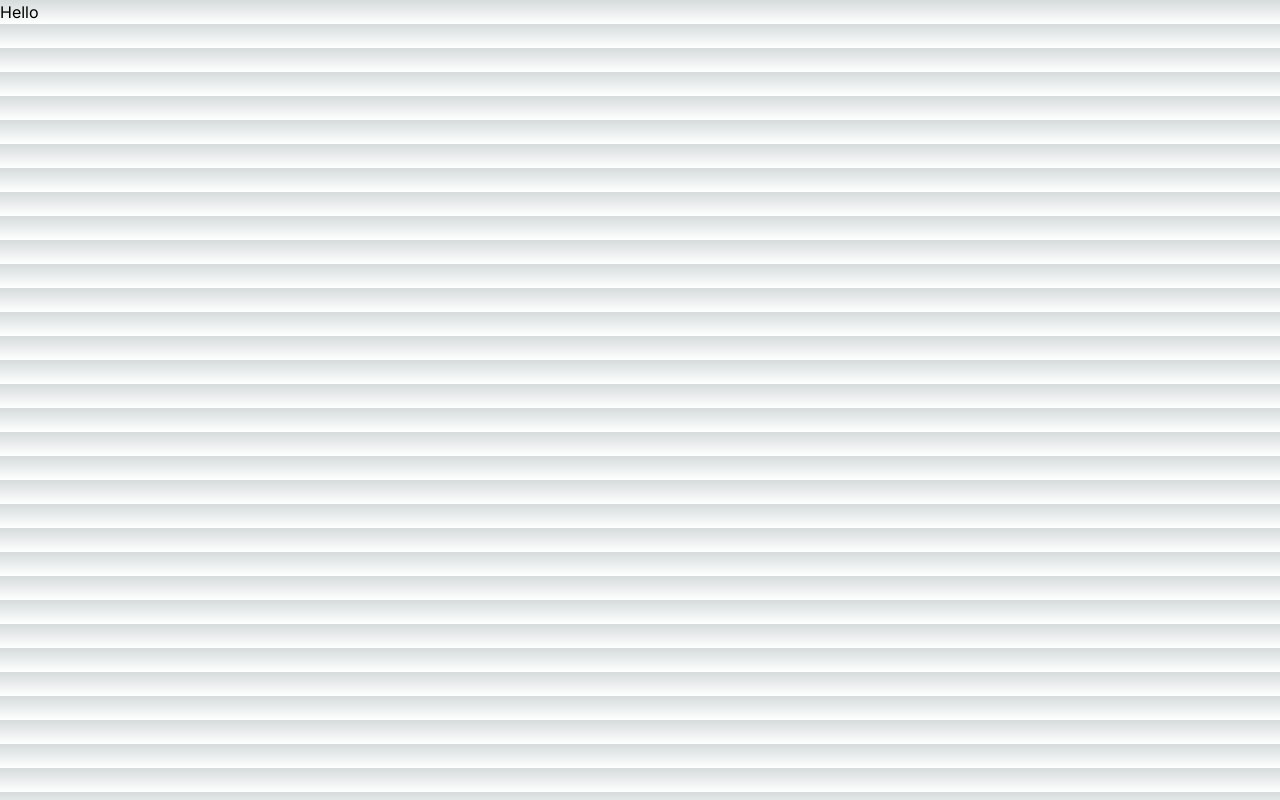
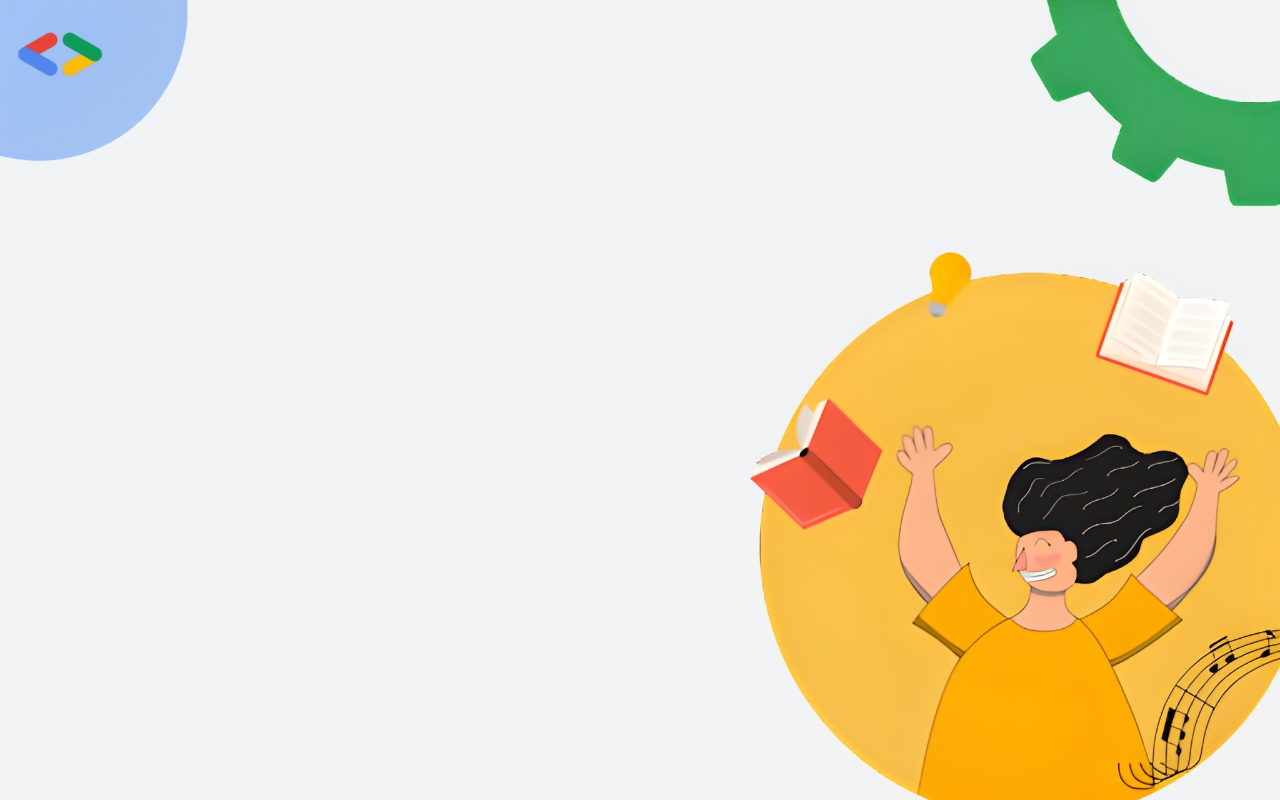
Before and after one commit to SahilShameerDev/scholarship_website_gdsc, a Next.js app: page / in a window 1280 px wide. Built offline with nearby package versions, Linux system fonts and the light colour scheme.

Commit message:
hero image and logo added

```diff
--- a/app/globals.css
+++ b/app/globals.css
@@ -8,20 +8,8 @@
   --background-end-rgb: 255, 255, 255;
 }
 
-@media (prefers-color-scheme: dark) {
-  :root {
-    --foreground-rgb: 255, 255, 255;
-    --background-start-rgb: 0, 0, 0;
-    --background-end-rgb: 0, 0, 0;
-  }
-}
 
 body {
   color: rgb(var(--foreground-rgb));
-  background: linear-gradient(
-      to bottom,
-      transparent,
-      rgb(var(--background-end-rgb))
-    )
-    rgb(var(--background-start-rgb));
+  background: #f1f3f4;
 }
--- /dev/null
+++ b/app/home.module.css
@@ -0,0 +1,6 @@
+
+
+.page{
+    width: 100%;
+    background-image: url('hero.png');
+}
--- a/app/page.tsx
+++ b/app/page.tsx
@@ -1,7 +1,18 @@
 import Image from 'next/image'
+import style from './home.module.css'
+import NavBar from '@/components/NavBar/NavBar'
+
+const imageStyle={
+  zIndex: -1,
+}
+
 
 export default function Home() {
   return (
-    <h1>Hello</h1>
+    <div>
+      <Image src='/hero.png' alt='' layout='fill' objectFit='cover' objectPosition='top' style={imageStyle}/>
+      <NavBar/>
+
+    </div >
   )
 }
--- a/components/NavBar.tsx
+++ /dev/null
@@ -1,9 +0,0 @@
-import React from 'react'
-
-const NavBar = () => {
-  return (
-    <div>NavBar</div>
-  )
-}
-
-export default NavBar
--- /dev/null
+++ b/components/NavBar/NavBar.tsx
@@ -0,0 +1,15 @@
+import React from 'react'
+import Image from 'next/image'
+
+const NavBar = () => {
+  return (
+    <div className='navBar'>
+      <div className="logo">
+        <Image src='/gdsc_logo.png' alt='logo' width={120} height={120}/>
+      </div>
+
+    </div>
+  )
+}
+
+export default NavBar
```
Also changed, not shown: public/gdsc_logo.png (added), public/hero.png (added).
